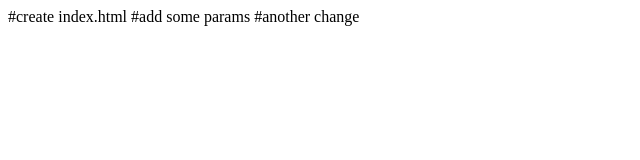
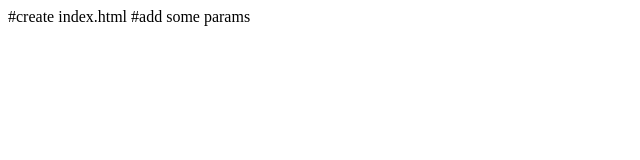
Before and after one commit to wildermoschool/my-website-oops, a plain HTML site: page index.html in a window 1280 px wide. Shown: the whole page, without its empty margins (0-640 px from the left). Drawn offline with Linux system fonts and the light colour scheme.

Commit message:
Revert "make a change"
This reverts commit 1026c51909206d43d8a847128d782f8a2194da7d.

```diff
--- a/index.html
+++ b/index.html
@@ -5,6 +5,5 @@
 <body>
 #create index.html
 #add some params
-#another change
 </body>
 </html>
```
